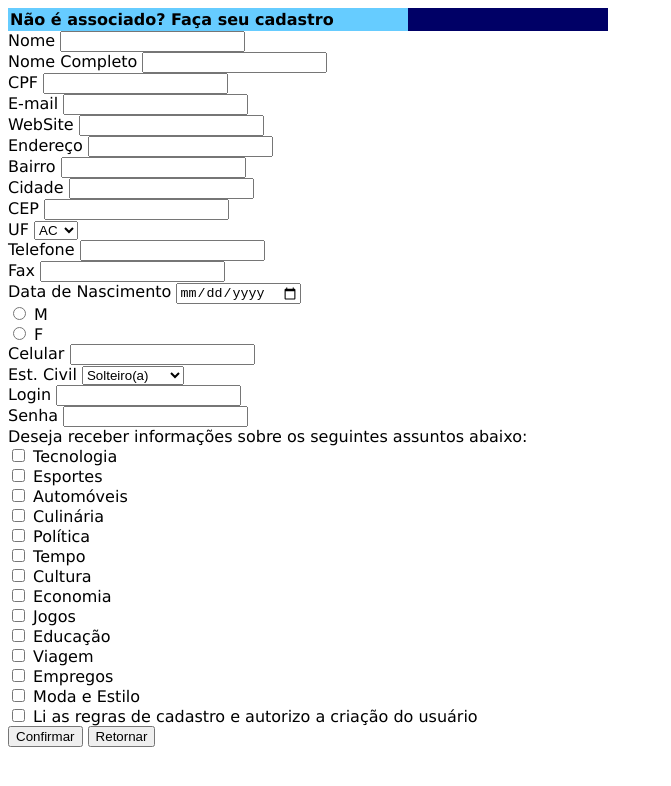
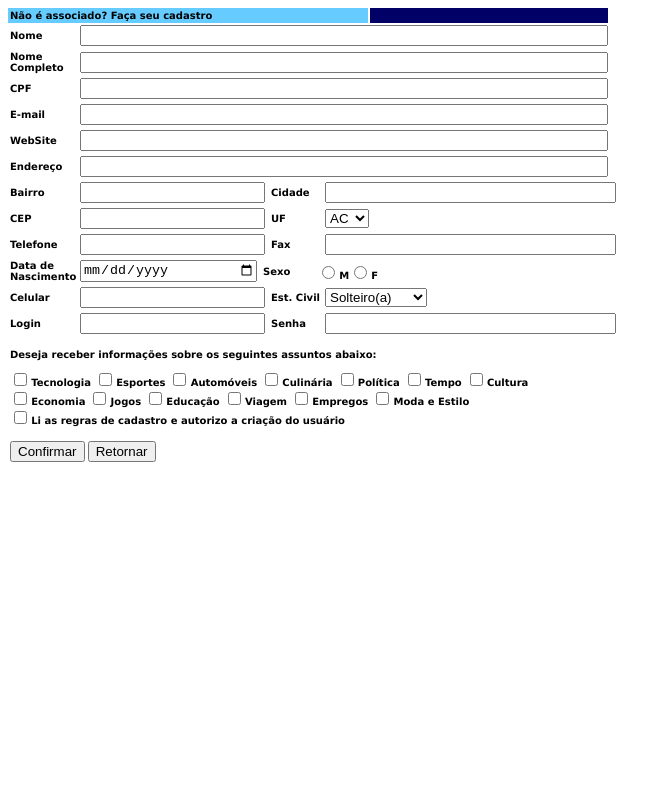
Before and after one commit to ruliancruz/web-development, a plain HTML site: page tables_and_forms/activity7/index.html in a window 1280 px wide. Shown: the whole page, without its empty margins (0-671 px from the left). Drawn offline with Linux system fonts and the light colour scheme.

Commit message:
finish activity 7 stylization

```diff
--- a/tables_and_forms/activity7/index.html
+++ b/tables_and_forms/activity7/index.html
@@ -7,62 +7,62 @@
   <link rel="stylesheet" href="style.css">
 </head>
 <body>
-  <div class="grid-container width-large">
+  <div class="grid-container width-large mb-1">
     <div class="bg-blue py-1"><h1 class="fs-normal m-0">Não é associado? Faça seu cadastro</h1></div>
-    <div class="bg-darkblue py-1"></div>
+    <div class="bg-darkblue py-1 ms-1"></div>
   </div>
 
-  <form action="/submit" method="post">
-    <div>
-      <label for="name">Nome</label>
-      <input type="text" id="name" name="name" required>
+  <form action="/submit" method="post" class="ms-1 mb-2">
+    <div class="field">
+      <label for="name" class="width-tiny">Nome</label>
+      <input type="text" id="name" name="name" class="width-medium" required>
     </div>
 
-    <div>
-      <label for="full-name">Nome Completo</label>
-      <input type="text" id="full-name" name="full-name" required>
+    <div class="field">
+      <label for="full-name" class="width-tiny">Nome Completo</label>
+      <input type="text" id="full-name" name="full-name" class="width-medium" required>
     </div>
 
-    <div>
-      <label for="cpf">CPF</label>
-      <input type="text" id="cpf" name="cpf" required>
+    <div class="field">
+      <label for="cpf" class="width-tiny">CPF</label>
+      <input type="text" id="cpf" name="cpf" class="width-medium" required>
     </div>
 
-    <div>
-      <label for="email">E-mail</label>
-      <input type="email" id="email" name="email" required>
+    <div class="field">
+      <label for="email" class="width-tiny">E-mail</label>
+      <input type="email" id="email" name="email" class="width-medium" required>
     </div>
 
-    <div>
-      <label for="website">WebSite</label>
-      <input type="url" id="website" name="website">
+    <div class="field">
+      <label for="website" class="width-tiny">WebSite</label>
+      <input type="url" id="website" name="website" class="width-medium">
     </div>
 
-    <div>
-      <label for="address">Endereço</label>
-      <input type="text" id="address" name="address" required>
+    <div class="field">
+      <label for="address" class="width-tiny">Endereço</label>
+      <input type="text" id="address" name="address" class="width-medium" required>
     </div>
 
-    <div>
-      <div>
-        <label for="district">Bairro</label>
+    <div class="flex-container">
+      <div class="field">
+        <label for="district" class="width-tiny">Bairro</label>
         <input type="text" id="district" name="district" required>
       </div>
 
-      <div>
-        <label for="city">Cidade</label>
-        <input type="text" id="city" name="city" required>
+      <div class="field">
+        <label for="city" class="width-very-tiny ms-2">Cidade</label>
+        <input type="text" id="city" name="city" class="width-small" required>
       </div>
     </div>
 
-    <div>
-      <div>
-        <label for="cep">CEP</label>
+    <div class="flex-container">
+      <div class="field">
+        <label for="cep" class="width-tiny">CEP</label>
         <input type="text" id="cep" name="cep" required>
       </div>
 
-      <div>
-        <label for="state">UF</label>
+      <div class="field">
+        <label for="state" class="width-very-tiny ms-2">UF</label>
         <select name="state" id="state" required>
           <option value="AC">AC</option>
           <option value="AL">AL</option>
@@ -95,45 +95,47 @@
       </div>
     </div>
 
-    <div>
-      <div>
-        <label for="phone">Telefone</label>
+    <div class="flex-container">
+      <div class="field">
+        <label for="phone" class="width-tiny">Telefone</label>
         <input type="tel" id="phone" name="phone">
       </div>
 
-      <div>
-        <label for="fax">Fax</label>
-        <input type="tel" id="fax" name="fax">
+      <div class="field">
+        <label for="fax" class="width-very-tiny ms-2">Fax</label>
+        <input type="tel" id="fax" name="fax" class="width-small">
       </div>
     </div>
 
-    <div>
-      <div>
-        <label for="birthdate">Data de Nascimento</label>
-        <input type="date" id="birthdate" name="birthdate" required>
+    <div class="flex-container">
+      <div class="field">
+        <label for="birthdate" class="width-tiny">Data de Nascimento</label>
+        <input type="date" id="birthdate" name="birthdate" class="width-smaller" required>
       </div>
 
-      <div>
+      <div class="flex-container">
+        <label for="sex" class="width-very-tiny ms-2 mt-2">Sexo</label>
+
         <div>
-          <input type="radio" id="m" name="sex" value="m">
-          <label for="m">M</label>
+          <input type="radio" id="m" name="sex" value="m" class="mt-2">
+          <label for="m" class="mn-1">M</label>
         </div>
 
         <div>
-          <input type="radio" id="f" name="sex" value="f">
-          <label for="f">F</label>
+          <input type="radio" id="f" name="sex" value="f" class="mt-2">
+          <label for="f" class="mn-1">F</label>
         </div>
       </div>
     </div>
 
-    <div>
-      <div>
-        <label for="cellphone">Celular</label>
+    <div class="flex-container">
+      <div class="field">
+        <label for="cellphone" class="width-tiny">Celular</label>
         <input type="tel" id="cellphone" name="cellphone">
       </div>
 
-      <div>
-        <label for="marital-status">Est. Civil</label>
+      <div class="field">
+        <label for="marital-status" class="width-very-tiny ms-2">Est. Civil</label>
         <select name="martial-status" id="marital-status">
           <option value="single">Solteiro(a)</option>
           <option value="married">Casado(a)</option>
@@ -143,91 +145,91 @@
       </div>
     </div>
 
-    <div>
-      <div>
-        <label for="login">Login</label>
+    <div class="flex-container mb-2">
+      <div class="field">
+        <label for="login" class="width-tiny">Login</label>
         <input type="text" name="login" id="login" required>
       </div>
 
-      <div>
-        <label for="password">Senha</label>
-        <input type="password" name="password" id="password" required>
+      <div class="field ms-2">
+        <label for="password" class="width-very-tiny">Senha</label>
+        <input type="password" name="password" id="password" class="width-small" required>
       </div>
     </div>
 
-    <div>
+    <div class="mb-3">
       <label for="opt-in">Deseja receber informações sobre os seguintes assuntos abaixo:</label>
 
-      <div class="checkbox-group">
+      <div class="checkbox-group width-large mt-3">
         <div>
           <input type="checkbox" id="technology" name="opt-in" value="technology">
-          <label for="technology">Tecnologia</label>
+          <label for="technology" class="mn-1 me-1">Tecnologia</label>
         </div>
 
         <div class="checkbox">
           <input type="checkbox" id="sports" name="opt-in" value="sports">
-          <label for="sports">Esportes</label>
+          <label for="sports" class="mn-1 me-1">Esportes</label>
         </div>
 
         <div class="checkbox">
           <input type="checkbox" id="cars" name="opt-in" value="cars">
-          <label for="cars">Automóveis</label>
+          <label for="cars" class="mn-1 me-1">Automóveis</label>
         </div>
 
         <div class="checkbox">
           <input type="checkbox" id="culinary" name="opt-in" value="culinary">
-          <label for="culinary">Culinária</label>
+          <label for="culinary" class="mn-1 me-1">Culinária</label>
         </div>
 
         <div class="checkbox">
           <input type="checkbox" id="politics" name="opt-in" value="politics">
-          <label for="politics">Política</label>
+          <label for="politics" class="mn-1 me-1">Política</label>
         </div>
 
         <div class="checkbox">
           <input type="checkbox" id="weather" name="opt-in" value="weather">
-          <label for="weather">Tempo</label>
+          <label for="weather" class="mn-1 me-1">Tempo</label>
         </div>
 
         <div class="checkbox">
           <input type="checkbox" id="culture" name="opt-in" value="culture">
-          <label for="culture">Cultura</label>
+          <label for="culture" class="mn-1 me-1">Cultura</label>
         </div>
 
         <div class="checkbox">
           <input type="checkbox" id="economy" name="opt-in" value="economy">
-          <label for="economy">Economia</label>
+          <label for="economy" class="mn-1 me-1">Economia</label>
         </div>
 
         <div class="checkbox">
           <input type="checkbox" id="games" name="opt-in" value="games">
-          <label for="games">Jogos</label>
+          <label for="games" class="mn-1 me-1">Jogos</label>
         </div>
 
         <div class="checkbox">
           <input type="checkbox" id="education" name="opt-in" value="education">
-          <label for="education">Educação</label>
+          <label for="education" class="mn-1 me-1">Educação</label>
         </div>
 
         <div class="checkbox">
           <input type="checkbox" id="travel" name="opt-in" value="travel">
-          <label for="travel">Viagem</label>
+          <label for="travel" class="mn-1 me-1">Viagem</label>
         </div>
 
         <div class="checkbox">
           <input type="checkbox" id="jobs" name="opt-in" value="jobs">
-          <label for="jobs">Empregos</label>
+          <label for="jobs" class="mn-1 me-1">Empregos</label>
         </div>
 
         <div class="checkbox">
           <input type="checkbox" id="fashion" name="opt-in" value="fashion">
-          <label for="fashion">Moda e Estilo</label>
+          <label for="fashion" class="mn-1 me-1">Moda e Estilo</label>
         </div>
       </div>
 
       <div class="checkbox">
         <input type="checkbox" id="terms-of-use" name="terms-of-use" value="terms-of-use" required>
-        <label for="terms-of-use">Li as regras de cadastro e autorizo a criação do usuário</label>
+        <label for="terms-of-use" class="mn-1">Li as regras de cadastro e autorizo a criação do usuário</label>
       </div>
     </div>
 
--- a/tables_and_forms/activity7/style.css
+++ b/tables_and_forms/activity7/style.css
@@ -1,10 +1,34 @@
 body {
   font-family: Verdana, Geneva, Tahoma, sans-serif;
+  font-size: 10px;
+}
+
+h1, label {
+  font-weight: bold;
+}
+
+h1 {
+  font-size: 10px;
 }
 
 .grid-container {
   display: grid;
-  grid-template-columns: 2fr 1fr;
+  grid-template-columns: 3fr 2fr;
+}
+
+.flex-container {
+  display: flex;
+}
+
+.field {
+  display: flex;
+  margin-bottom: 5px;
+  align-items: center;
+}
+
+.checkbox-group {
+  display: flex;
+  flex-wrap: wrap;
 }
 
 .width-large {
@@ -12,11 +36,23 @@ body {
 }
 
 .width-medium {
-  width: 400px;
+  width: 520px;
 }
 
 .width-small {
-  width: 200px;
+  width: 283px;
+}
+
+.width-smaller {
+  width: 172px;
+}
+
+.width-tiny {
+  width: 70px;
+}
+
+.width-very-tiny {
+  width: 54px;
 }
 
 .bg-blue {
@@ -27,14 +63,46 @@ body {
   background-color: #000066
 }
 
-.fs-normal {
-  font-size: 16px;
+.py-1 {
+  padding: 2px;
 }
 
-.py-1 {
-  padding: 2px;
+.mn-1 {
+  margin-left: -2px;
 }
 
 .m-0 {
  margin: 0;
 }
+
+.ms-1 {
+  margin-left: 2px;
+}
+
+.ms-2 {
+  margin-left: 6px;
+}
+
+.me-1 {
+  margin-right: 4px;
+}
+
+.mt-2 {
+  margin-top: 6px;
+}
+
+.mt-3 {
+  margin-top: 10px;
+}
+
+.mb-1 {
+  margin-bottom: 2px;
+}
+
+.mb-2 {
+  margin-bottom: 10px;
+}
+
+.mb-3 {
+  margin-bottom: 14px;
+}
```
